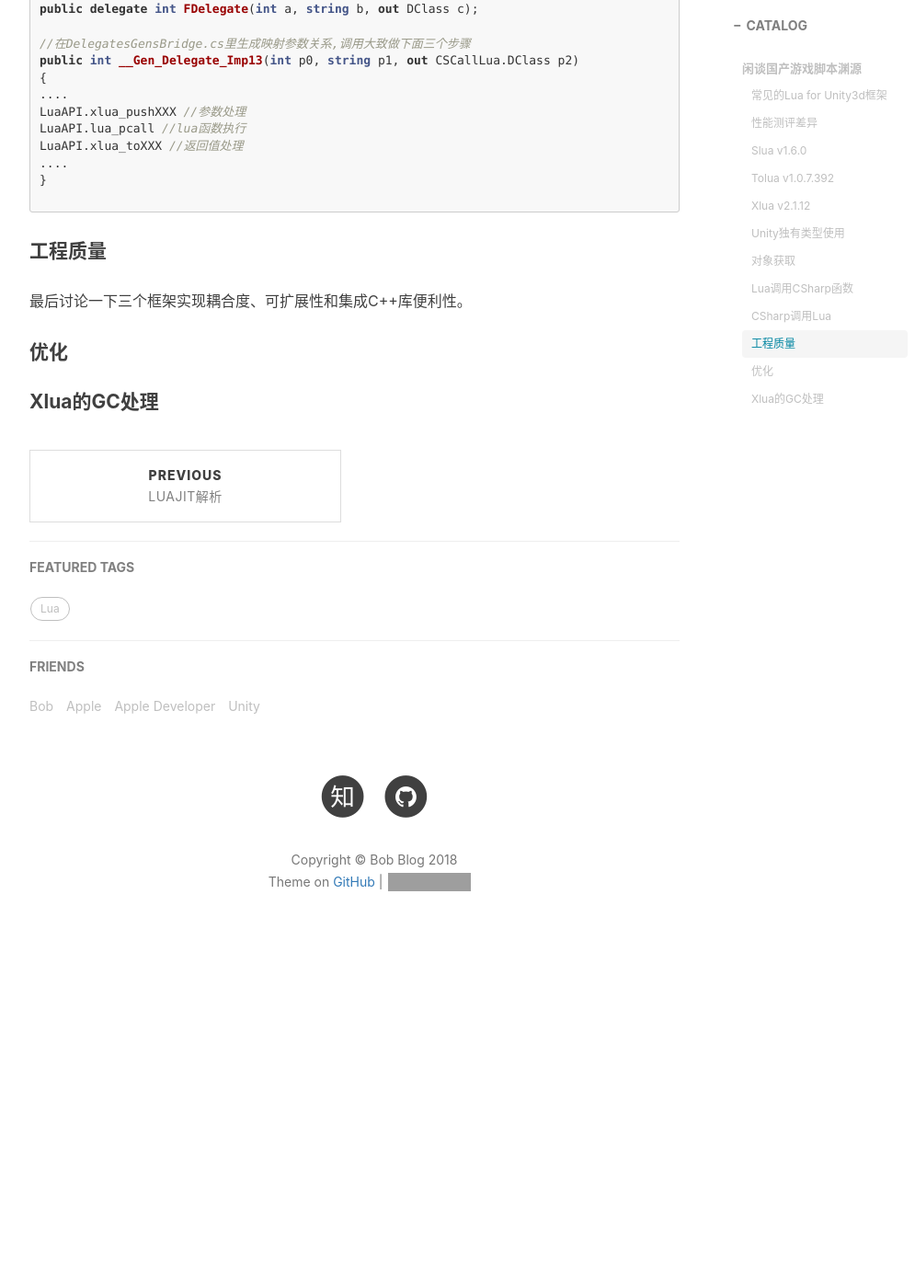
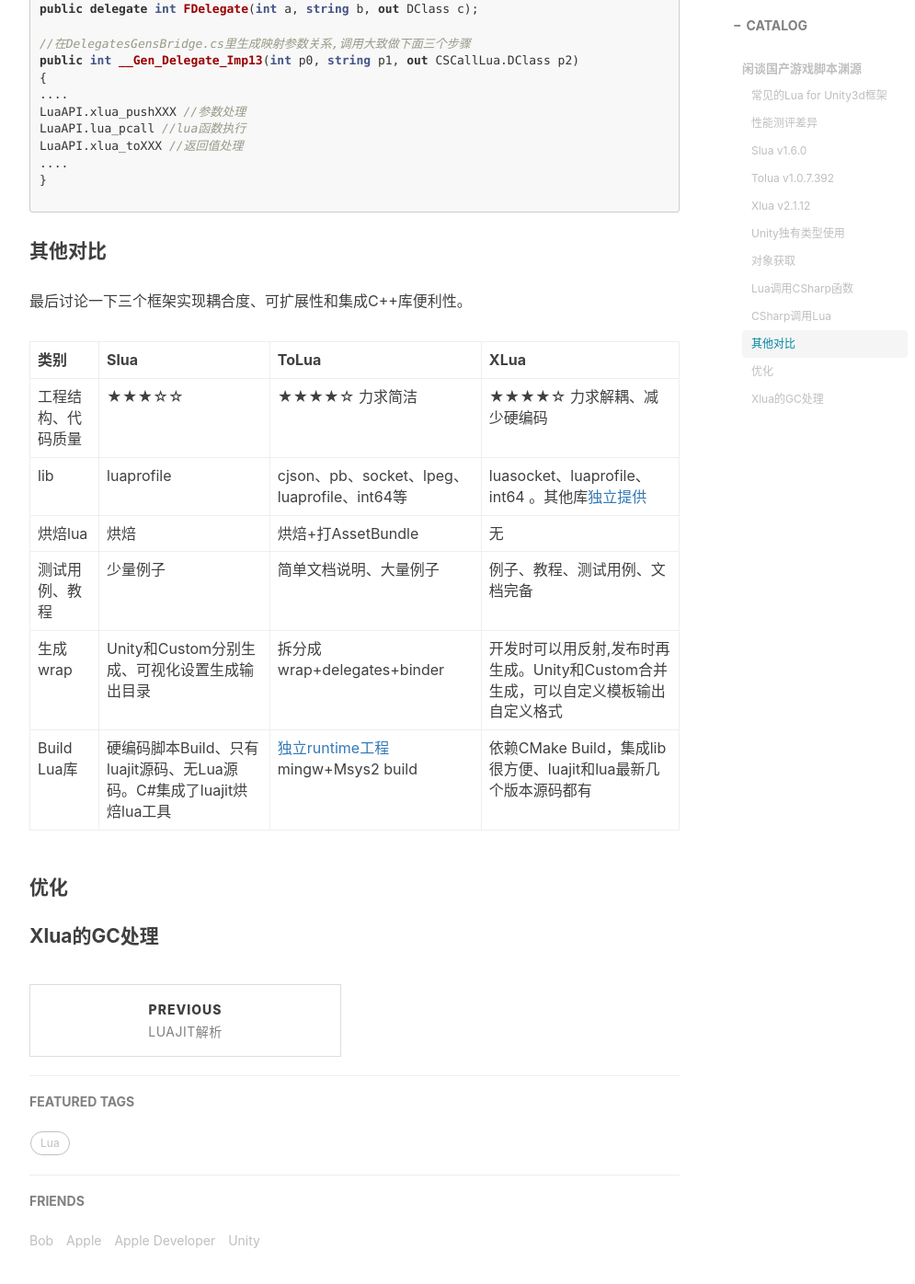
Before and after one commit to chenanbao/chenanbao.github.io, a Jekyll site: the page built from _posts/2018-07-29-Lua热更新框架差异.md, in a window 1280 px wide and 1400 px high, scrolled down 10798 px. Shown: the top 1396 px of the window at 92% size, without its empty margins (233-1228 px from the left). Built offline with Jekyll 4.4.1, drawn with Linux system fonts in a browser that asks for light colours; nearby versions of some CDN libraries; comment, search, counter and statistics services are not loaded; before the commit the page ends 11861 px from its top, so only the background shows below that; grey boxes are pictures that could not be loaded.

Commit message:
其他对比

````diff
--- a/_posts/2018-07-29-Lua热更新框架差异.md
+++ b/_posts/2018-07-29-Lua热更新框架差异.md
@@ -520,9 +520,18 @@
 ```
 
 
-#### 工程质量
+#### 其他对比
 
 最后讨论一下三个框架实现耦合度、可扩展性和集成C++库便利性。
+
+| 类别 | Slua | ToLua | XLua |
+| ------ | ------ | ------ | ------ |
+| 工程结构、代码质量| ★★★☆☆ | ★★★★☆ 力求简洁 | ★★★★☆ 力求解耦、减少硬编码 |
+| lib | luaprofile | cjson、pb、socket、lpeg、luaprofile、int64等  | luasocket、luaprofile、int64 。其他库[独立提供](https://github.com/chexiongsheng/build_xlua_with_libs) |
+| 烘焙lua |烘焙| 烘焙+打AssetBundle | 无 |
+| 测试用例、教程| 少量例子 | 简单文档说明、大量例子 | 例子、教程、测试用例、文档完备 |
+| 生成wrap| Unity和Custom分别生成、可视化设置生成输出目录 | 拆分成wrap+delegates+binder | 开发时可以用反射,发布时再生成。Unity和Custom合并生成，可以自定义模板输出自定义格式 |
+| Build Lua库 | 硬编码脚本Build、只有luajit源码、无Lua源码。C#集成了luajit烘焙lua工具 | [独立runtime工程](https://github.com/topameng/tolua_runtime) mingw+Msys2 build | 依赖CMake Build，集成lib很方便、luajit和lua最新几个版本源码都有 |
 
 #### 优化
 
````
Also changed, not shown: _posts/2018-07-28-Lua虚拟栈交互流程.md (+2 -1 lines).
